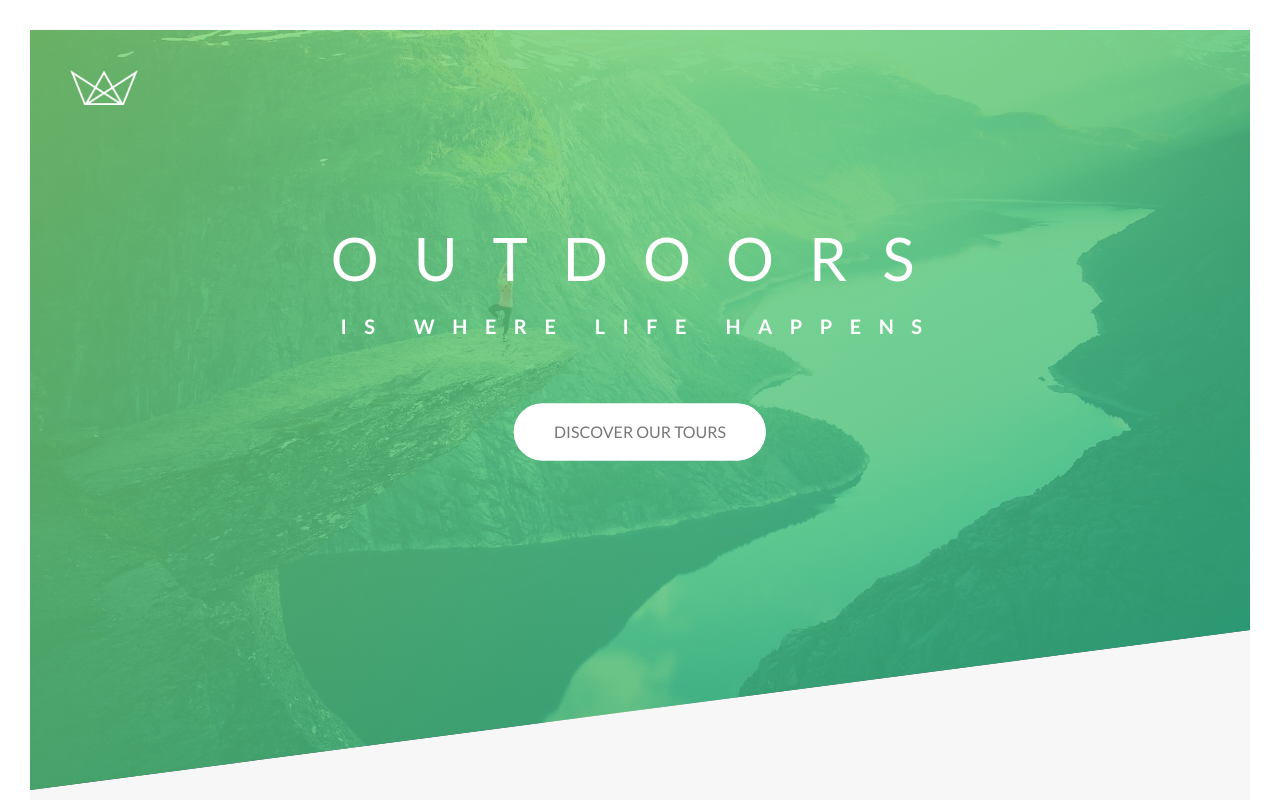
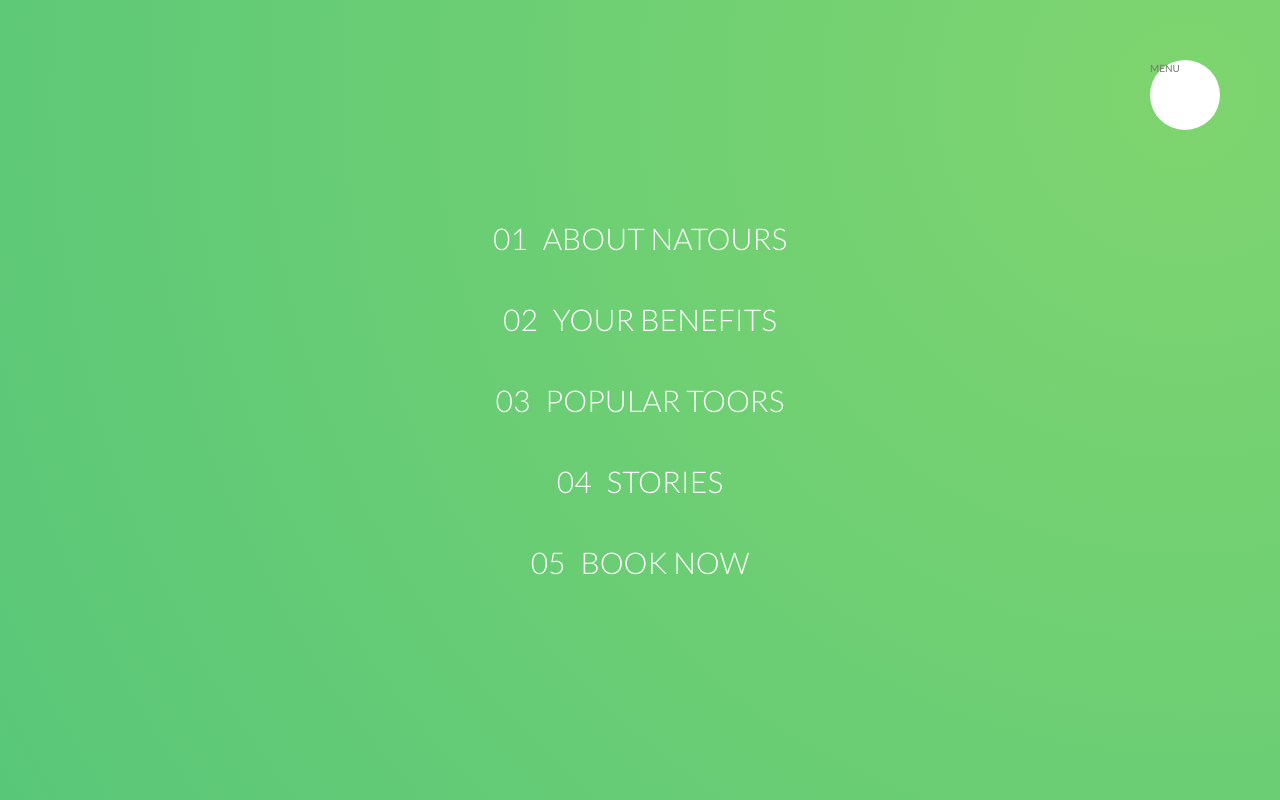
Before and after one commit to slavafive/Natours-Project, a website: page index.html in a window 1280 px wide. Shown: the top 800 px of the page. Drawn offline with Linux system fonts and the light colour scheme.

Commit message:
Create navigation window

```diff
--- a/index.html
+++ b/index.html
@@ -13,6 +13,24 @@
         <title>Natours | Exciting tours for adventurous people</title>
     </head>
     <body>
+
+        <div class="navigation">
+            <input type="checkbox" class="navigation__checkbox" id="navi-toggle">
+            <label for="navi-toggle" class="navigation__button">MENU</label>
+            <div class="navigation__background">&nbsp;</div>
+
+            <nav class="navigation__nav">
+                <ul class="navigation__list">
+                    <li class="navigation__item"><a href="#" class="navigation__link"><span>1</span>About Natours</a></li>
+                    <li class="navigation__item"><a href="#" class="navigation__link"><span>2</span>Your benefits</a></li>
+                    <li class="navigation__item"><a href="#" class="navigation__link"><span>3</span>Popular toors</a></li>
+                    <li class="navigation__item"><a href="#" class="navigation__link"><span>4</span>Stories</a></li>
+                    <li class="navigation__item"><a href="#" class="navigation__link"><span>5</span>Book now</a></li>
+                </ul>
+            </nav>
+
+        </div>
+
         <header class='header'>
             <div class='header__logo-box'>
                 <img src='img/logo-white.png' alt='Logo' class='header__logo'>
--- a/sass/abstracts/_mixins.scss
+++ b/sass/abstracts/_mixins.scss
@@ -5,3 +5,10 @@
     clear: both;
   }
 }
+
+@mixin center-horizontal-vertical {
+  position: absolute;
+  top: 50%;
+  left: 50%;
+  transform: translate(-50%, -50%);
+}
--- /dev/null
+++ b/sass/layout/_navigation.scss
@@ -0,0 +1,84 @@
+.navigation {
+  &__checkbox {
+    display: none;
+  }
+
+  &__button {
+    background-color: $color-white;
+    height: 7rem;
+    width: 7rem;
+    position: fixed;
+    top: 6rem;
+    right: 6rem;
+    border-radius: 50%;
+    z-index: 2000;
+  }
+
+  &__background {
+    height: 6rem;
+    width: 6rem;
+    border-radius: 50%;
+    position: fixed;
+    top: 6.5rem;
+    right: 6.5rem;
+    background: radial-gradient($color-primary-light, $color-primary-dark);
+    z-index: 1000;
+    transform: scale(75);
+  }
+
+  &__nav {
+    height: 100vh;
+    width: 100%;
+    position: fixed;
+    top: 0;
+    right: 0;
+    z-index: 1500;
+  }
+
+  &__list {
+    @include center-horizontal-vertical;
+    list-style: none;
+    text-align: center;
+  }
+
+  &__item {
+    margin: 1rem;
+  }
+
+  &__link {
+    &:link,
+    &:visited {
+      display: inline-block;
+      font-size: 3rem;
+      font-weight: 300;
+      padding: 1rem 2rem;
+      color: $color-white;
+      text-decoration: none;
+      text-transform: uppercase;
+      background: linear-gradient(
+        120deg,
+        transparent 0,
+        transparent 50%,
+        $color-white 50%
+      );
+      background-size: 230%;
+      transition: all 0.4s;
+
+      span {
+        margin-right: 1.5rem;
+        display: inline-block;
+
+        &::before {
+          content: "0";
+        }
+      }
+    }
+
+    &:hover,
+    &:active {
+      background-position: 100%;
+      color: $color-primary;
+      transform: translateX(2rem);
+    }
+  }
+}
--- a/sass/main.scss
+++ b/sass/main.scss
@@ -17,5 +17,6 @@
 @import "layout/footer";
 @import "layout/header";
 @import "layout/grid";
+@import "layout/navigation";
 
 @import "pages/home";
```
Also changed, not shown: css/style.css.
